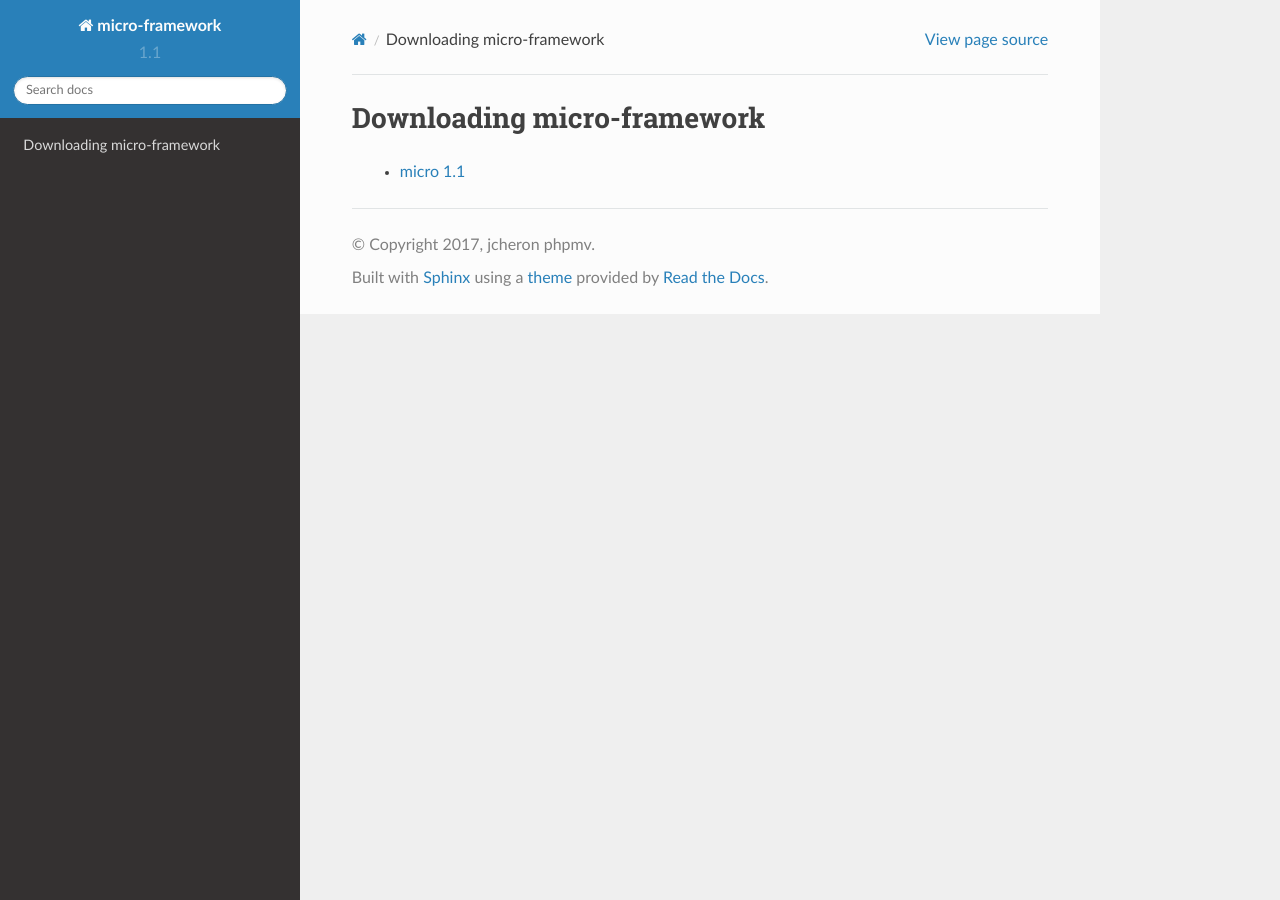
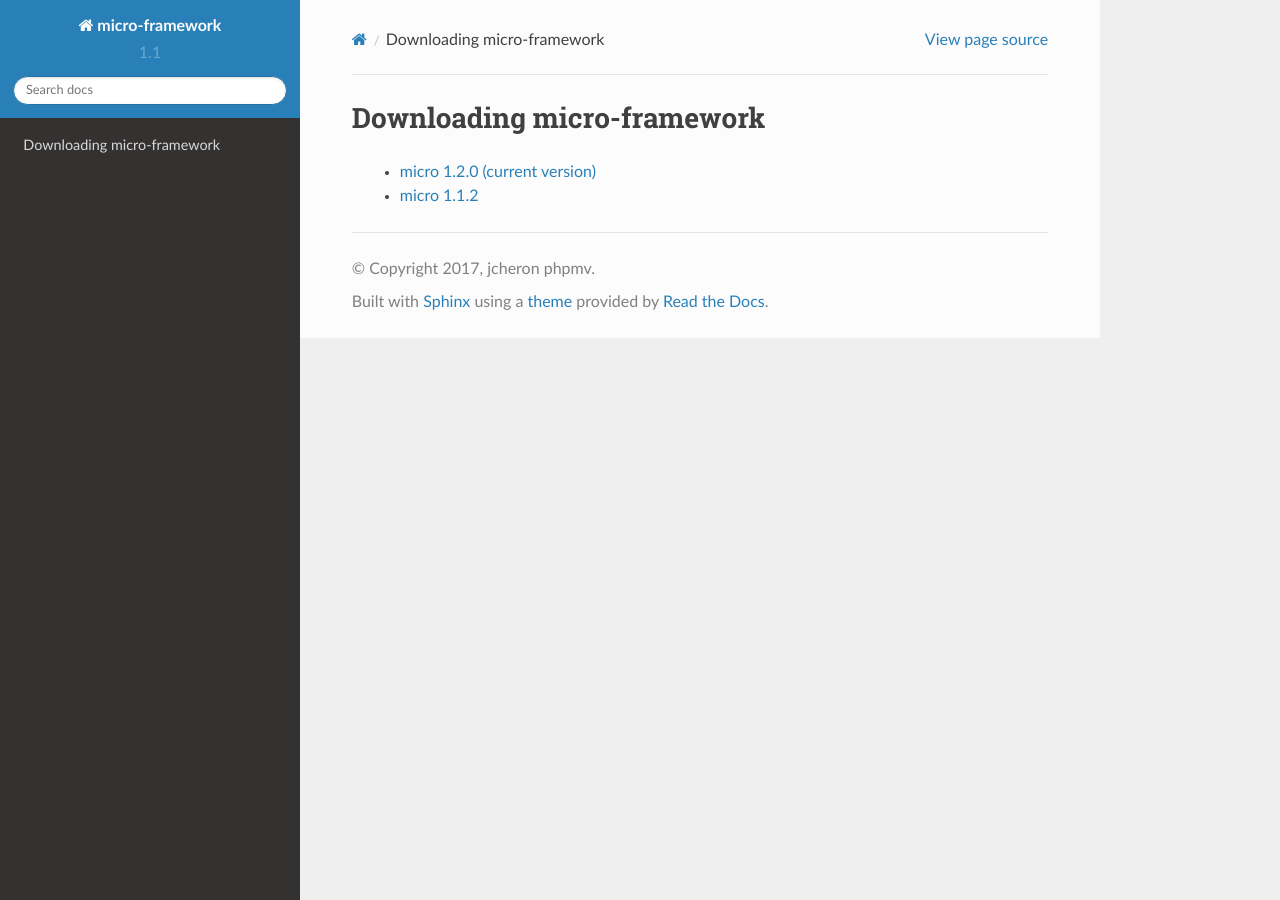
Before and after one commit to phpMv/ubiquity, a Sphinx documentation site: the page built from docs/download.rst, in a window 1280 px wide. Built offline with Sphinx 7.4.7 and the Read the Docs theme 2.0.0, drawn with Linux system fonts in a browser that asks for light colours.

Commit message:
Update download.rst

```diff
--- a/docs/download.rst
+++ b/docs/download.rst
@@ -1,3 +1,4 @@
 Downloading micro-framework
 ===========================
-  * `micro 1.1 <http://example.com/>`_
+  * `micro 1.2.0 (current version) <https://github.com/phpMv/micro/archive/v1.2.0.zip>`_
+  * `micro 1.1.2 <https://github.com/phpMv/micro/archive/v1.1.2.zip>`_
```
